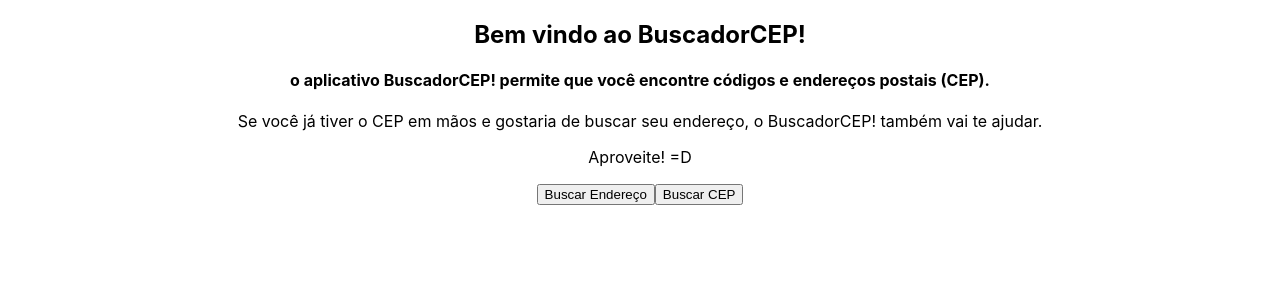
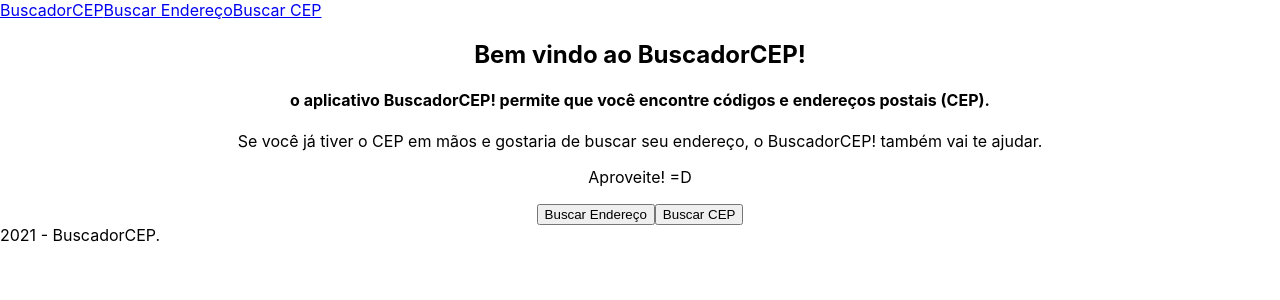
Before and after one commit to yurigarrido/busca-cep, a React (Create React App) app in the folder busca-cep/: page / in a window 1280 px wide. Shown: the top 300 px of the page. Built offline with nearby package versions, Linux system fonts and the light colour scheme.

Commit message:
limpa o codigo

```diff
--- /dev/null
+++ b/busca-cep/src/components/Footer.jsx
@@ -0,0 +1,15 @@
+import React from 'react'
+
+const Footer = () => {
+
+  const data = new Date()
+  const ano = data.getFullYear();
+
+  return (
+    <footer>
+      { ano } - BuscadorCEP.
+    </footer>
+  )
+}
+
+export default Footer
--- /dev/null
+++ b/busca-cep/src/components/Header.jsx
@@ -0,0 +1,14 @@
+import React from 'react'
+import { Link } from 'react-router-dom';
+
+const Header = () => {
+  return (
+    <header>
+      <Link to='/'>BuscadorCEP</Link>
+      <Link to='/buscarEndereco'>Buscar Endereço</Link>
+      <Link to='/buscarCep'>Buscar CEP</Link>
+    </header>
+  )
+}
+
+export default Header
--- a/busca-cep/src/components/NavLink.jsx
+++ b/busca-cep/src/components/NavLink.jsx
@@ -8,7 +8,7 @@ const NavLink = () => {
   return (
     <div>
       <Link to='/'>Home</Link>
-      <> > </>
+      <> {'>'} </>
       <Link to={pathname}>{pageName}</Link>
     </div>
   )
--- a/busca-cep/src/context/MyContext.js
+++ b/busca-cep/src/context/MyContext.js
@@ -25,9 +25,6 @@ const MyContext = ({children}) => {
   const [id, setId] = useState({id: 11})
   //sigla
 
-  // dados pelo cep
-  const [dadosCEP, setDadosCEP] = useState(null)
-
   async function fetchApi(cep, type){
     if(type) {
       const response = await fetch(`https://viacep.com.br/ws/${cep}/json/`)
@@ -39,10 +36,10 @@ const MyContext = ({children}) => {
   async function getStateList() {
     const response = await fetch(`https://servicodados.ibge.gov.br/api/v1/localidades/estados`)
     const json = await response.json();
+    setInfoLocation(json)
     const estadosList = []
-    const yuri = json.map((item) =>  estadosList.push({nome: item.nome, sigla: item.sigla}))
+    json.map((item) =>  estadosList.push({nome: item.nome, sigla: item.sigla}))
     setEstados(estadosList)
-    setInfoLocation(json)
   }
 
   async function getCountiesList(estado) {
--- a/busca-cep/src/index.js
+++ b/busca-cep/src/index.js
@@ -7,9 +7,12 @@ import { BrowserRouter, Routes, Route } from 'react-router-dom';
 import MyContext from './context/MyContext';
 import ByCEP from './pages/ByCEP';
 import FromAdress from './pages/FromAdress';
+import Header from './components/Header';
+import Footer from './components/Footer';
 
 ReactDOM.render(
   <BrowserRouter>
+    <Header />
     <MyContext>
       <Routes>
         <Route path="/" element={<App />}/>
@@ -17,6 +20,7 @@ ReactDOM.render(
         <Route path="buscarEndereco" element={<ByCEP />}/>
       </Routes>
     </MyContext>
+    <Footer />
   </BrowserRouter>,
   document.getElementById('root')
 );
--- a/busca-cep/src/pages/FromAdress.jsx
+++ b/busca-cep/src/pages/FromAdress.jsx
@@ -4,7 +4,7 @@ import NavLink from '../components/NavLink';
 import { GlobalContext } from '../context/MyContext'
 
 const FromAdress = () => {
-  const { getStateList, getCountiesList, selectedState, setSelectedCounti, listCounties } = React.useContext(GlobalContext);
+  const { getStateList, getCountiesList, selectedState} = React.useContext(GlobalContext);
 
   React.useEffect(() => {
     // pega os estados
```
Also changed, not shown: busca-cep/src/components/SelectMenu.jsx (+6 -2 lines).
